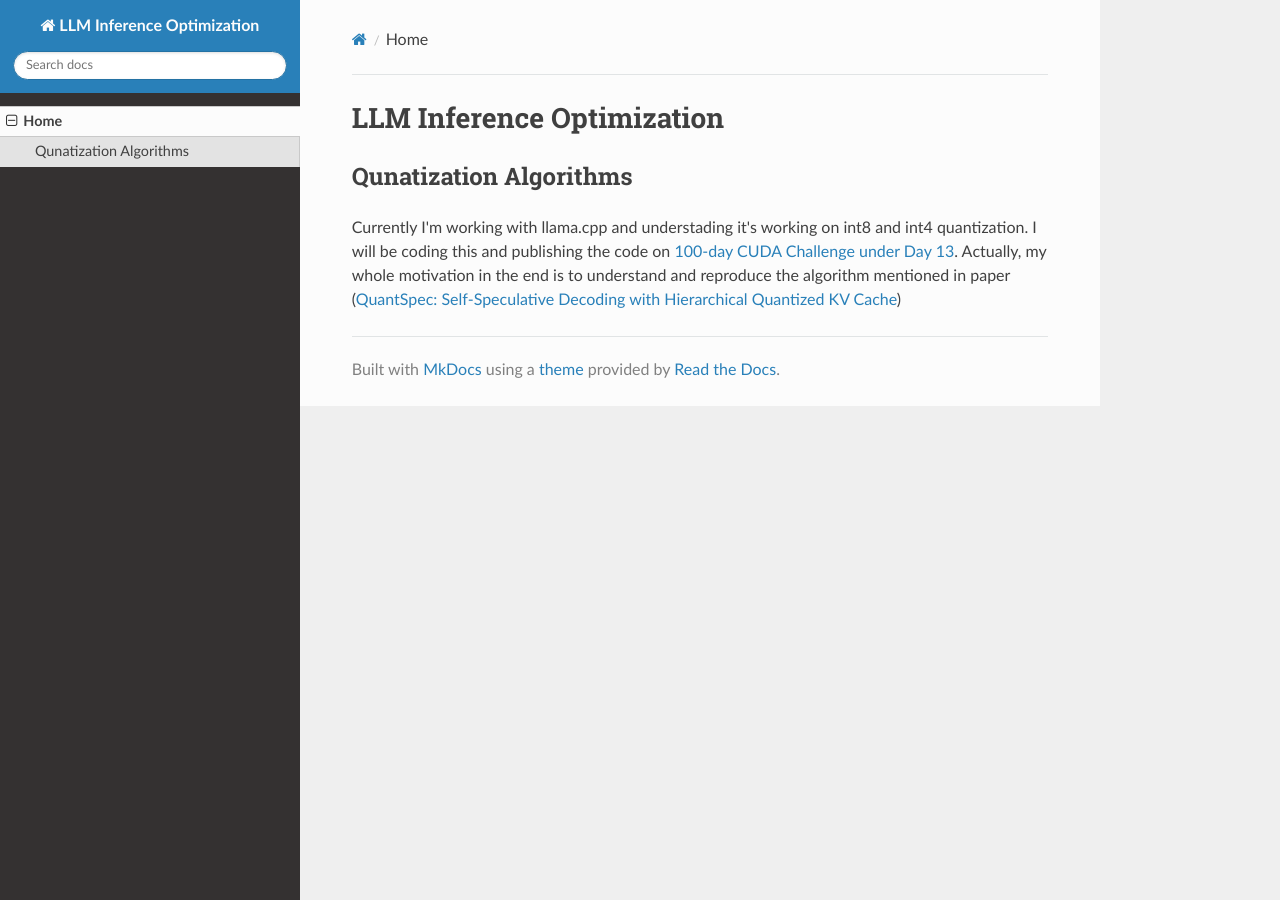
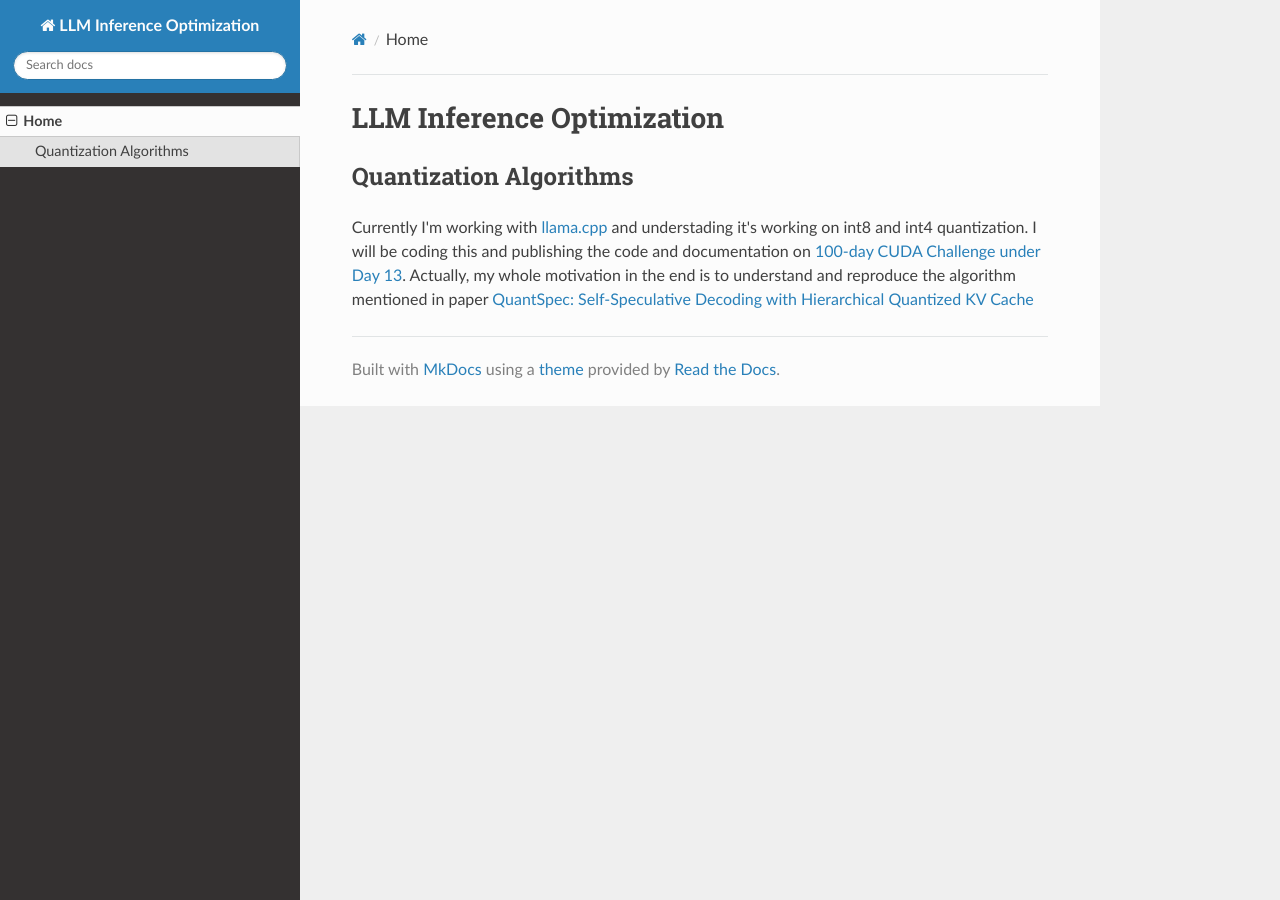
Before and after one commit to fasih0001/InferenceOptm.github.io, an MkDocs documentation site: the page built from docs/index.md, in a window 1280 px wide. Built offline with MkDocs 1.6.1, drawn with Linux system fonts in a browser that asks for light colours; nearby versions of some CDN libraries.

Commit message:
Update spelling mistakes

```diff
--- a/docs/index.md
+++ b/docs/index.md
@@ -1,4 +1,4 @@
 # LLM Inference Optimization
 
-## Qunatization Algorithms
-Currently I'm working with llama.cpp and understading it's working on int8 and int4 quantization. I will be coding this and publishing the code on [100-day CUDA Challenge under Day 13](https://github.com/fasih0001/100-days-of-GPU). Actually, my whole motivation in the end is to understand and reproduce the algorithm mentioned in paper ([QuantSpec: Self-Speculative Decoding with Hierarchical Quantized KV Cache](https://arxiv.org/abs/2502.10424))
+## Quantization Algorithms
+Currently I'm working with [llama.cpp](https://github.com/ggml-org/llama.cpp) and understading it's working on int8 and int4 quantization. I will be coding this and publishing the code and documentation on [100-day CUDA Challenge under Day 13](https://github.com/fasih0001/100-days-of-GPU). Actually, my whole motivation in the end is to understand and reproduce the algorithm mentioned in paper [QuantSpec: Self-Speculative Decoding with Hierarchical Quantized KV Cache](https://arxiv.org/abs/2502.10424)
```
Also changed, not shown: site/index.html, site/search/search_index.json.
